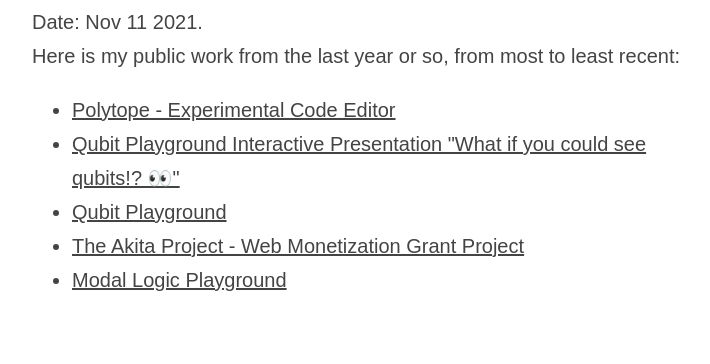
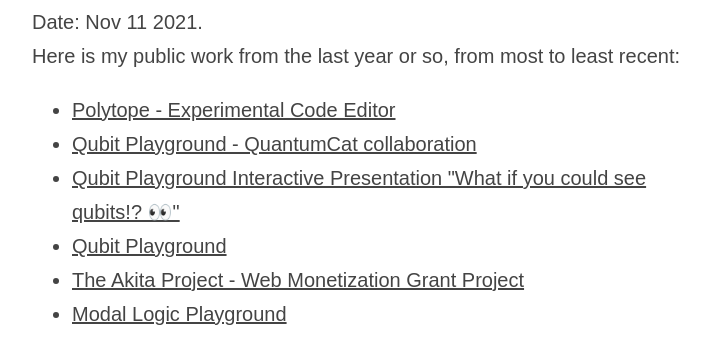
Before and after one commit to vezwork/elliot.website, a plain HTML site: page recent-work/index.html in a window 1280 px wide. Shown: the part 170-534 px from the top of the page, without its empty margins (283-993 px from the left). Drawn offline with Linux system fonts and the light colour scheme.

Commit message:
add quantumcat playground to recent work

```diff
--- a/recent-work/index.html
+++ b/recent-work/index.html
@@ -24,6 +24,7 @@
                 </p>
                 <ul>
                     <li><a href="/editor/">Polytope - Experimental Code Editor</a></li>
+                    <li><a href="/quantumcat-playground/">Qubit Playground - QuantumCat collaboration</a></li>
                     <li><a href="/qubit-talk">Qubit Playground Interactive Presentation "What if you could see
                             qubits!? 👀"</a></li>
                     <li><a href="/qubit">Qubit Playground</a></li>
```
